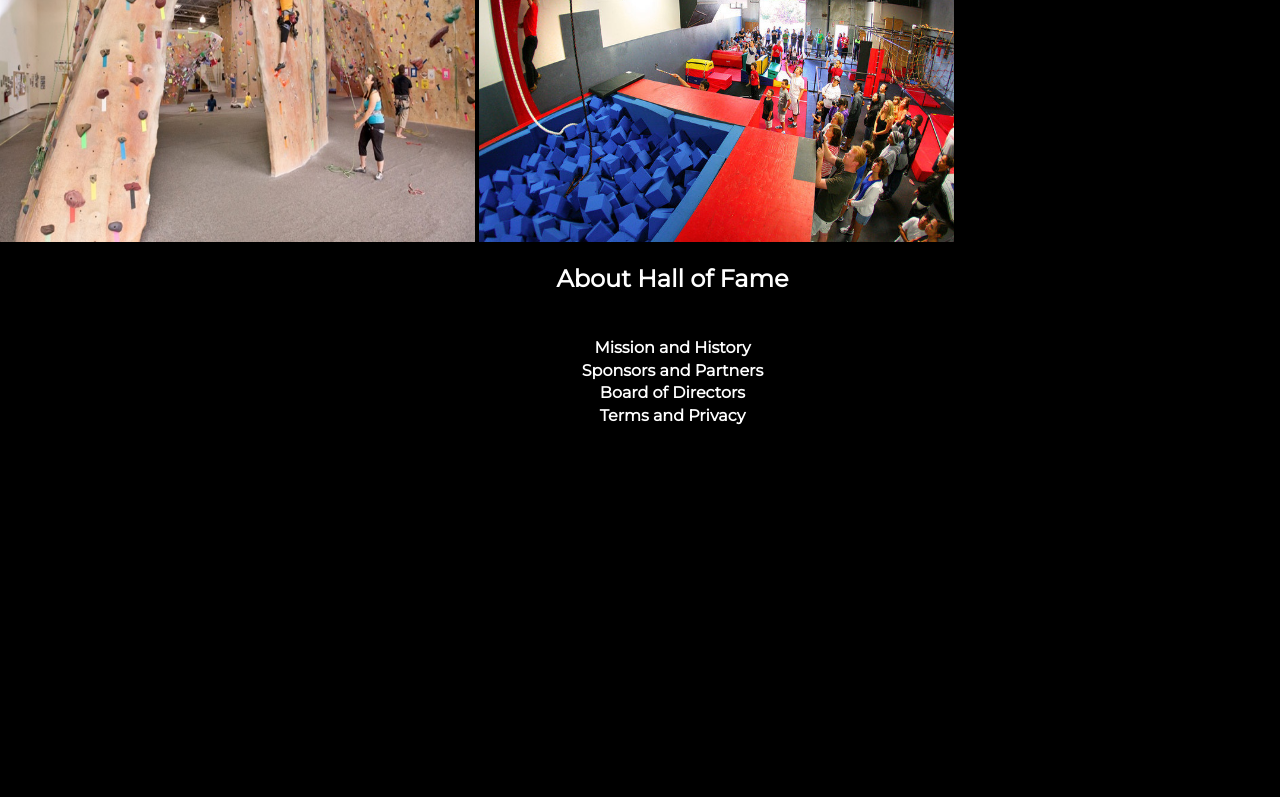
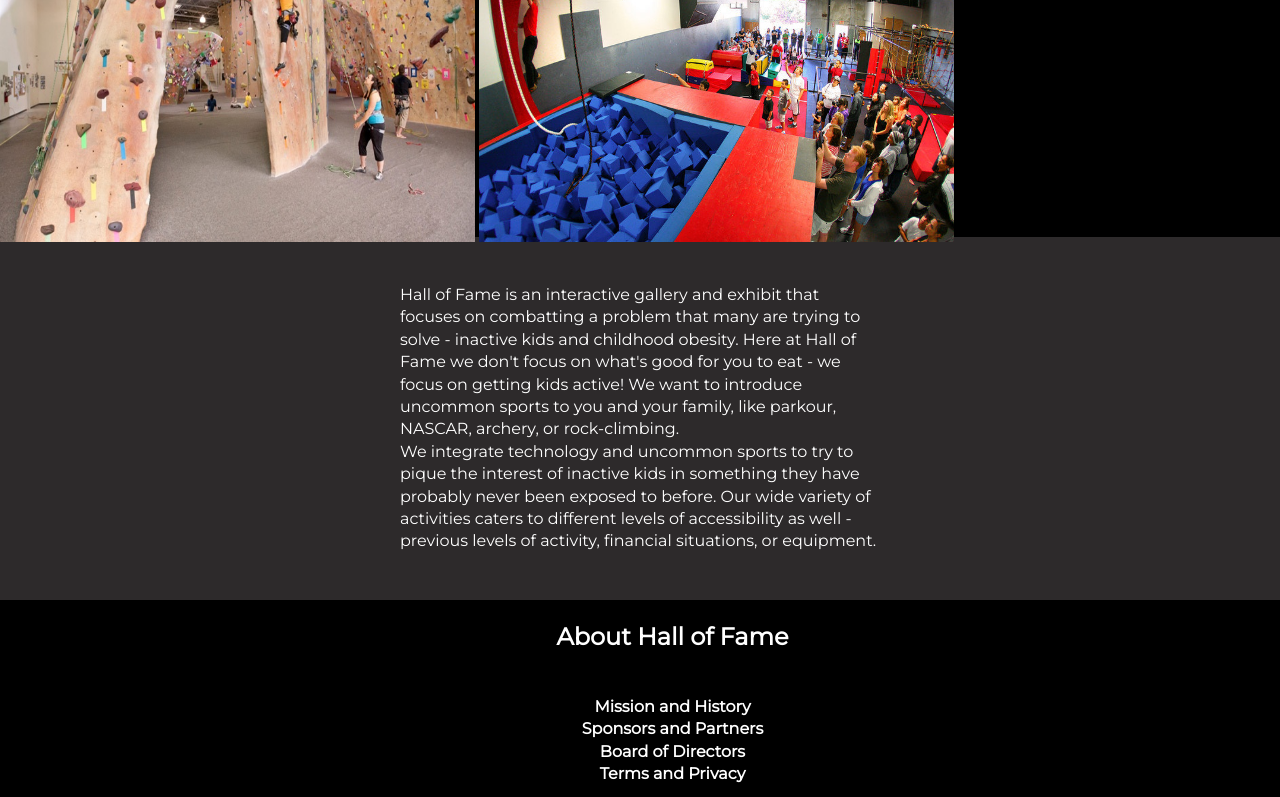
Before and after one commit to melanietea/Museum_project, a plain HTML site: page exhibits.html in a window 1280 px wide. Shown: the part 573-1370 px from the top of the page. Before the commit the page ends 1016 px from the top, so only its background shows below. Drawn offline with Linux system fonts and the light colour scheme.

Commit message:
Text Added to the Exhibit Page - Now Home Time

```diff
--- a/exhibits.html
+++ b/exhibits.html
@@ -25,6 +25,13 @@
       <img src="Images/carsim.jpg" alt="NASCAR" width="480" height="350">
       <img src="Images/climbdatrock.jpg" alt="Rock Climbing" width="475" height="350">
       <img src="Images/parkour.jpg" alt="Parkour" width="475" height="350">
+      <p><br>Hall of Fame is an interactive gallery and exhibit that focuses on combatting a problem that many are trying to solve - inactive kids and childhood obesity.
+        Here at Hall of Fame we don't focus on what's good for you to eat - we focus on getting kids active! We want to introduce uncommon sports to you and your family,
+        like parkour, NASCAR, archery, or rock-climbing.
+        <br>
+        We integrate technology and uncommon sports to try to pique the interest of inactive kids in something they have
+        probably never been exposed to before. Our wide variety of activities caters to different levels of accessibility as well - previous levels of activity, financial
+        situations, or equipment.<br><br></p>
         <script src="js/main.js"></script>
       <footer>
       <ul>
```
